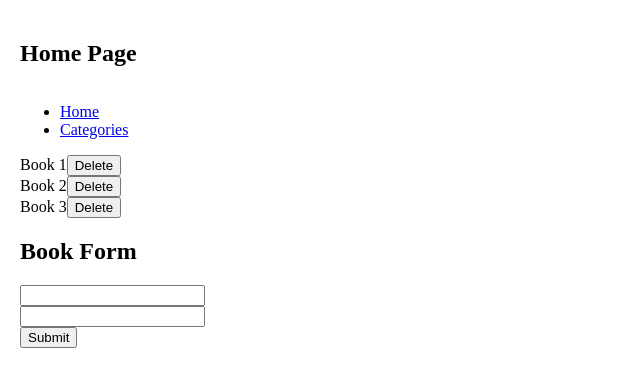
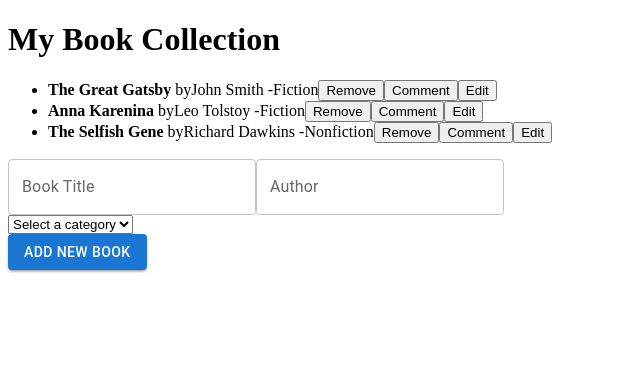
Before and after one commit to najibullahjafari/bookstore, a React (Create React App) app: page / in a window 1280 px wide. Shown: the top 386 px of the page, without its empty margins (0-640 px from the left). Built offline with nearby package versions, Linux system fonts and the light colour scheme.

Commit message:
Add redux to component

```diff
--- a/package.json
+++ b/package.json
@@ -3,6 +3,9 @@
   "version": "0.1.0",
   "private": true,
   "dependencies": {
+    "@emotion/react": "^11.11.1",
+    "@emotion/styled": "^11.11.0",
+    "@mui/material": "^5.14.3",
     "@reduxjs/toolkit": "^1.9.5",
     "@testing-library/jest-dom": "^5.17.0",
     "@testing-library/react": "^13.4.0",
--- a/src/App.js
+++ b/src/App.js
@@ -1,17 +1,20 @@
 import React from 'react';
 import { BrowserRouter as Router, Routes, Route } from 'react-router-dom';
+import { Provider } from 'react-redux';
+import store from './redux/store';
 import HomePage from './component/HomePage';
 import CategoriesPage from './component/Categories';
-// import Navigation from './component/navigation';
 
 function App() {
   return (
+    <Provider store={store}>
       <Router>
         <Routes>
           <Route path="/" element={<HomePage />} />
           <Route path="/categories" element={<CategoriesPage />} />
         </Routes>
       </Router>
+    </Provider>
   );
 }
 
--- /dev/null
+++ b/src/component/AddBookButton.js
@@ -0,0 +1,74 @@
+import React, { useState } from 'react';
+import { useDispatch } from 'react-redux';
+import TextField from '@mui/material/TextField';
+import Button from '@mui/material/Button';
+import { addBook } from '../redux/books/booksSlice';
+
+const AddBookButton = () => {
+  const dispatch = useDispatch();
+  const [title, setTitle] = useState('');
+  const [author, setAuthor] = useState('');
+  const [category, setCategory] = useState('');
+
+  const handleAddBook = () => {
+    if (!title || !author) {
+      return;
+    }
+    const newBook = {
+      item_id: `item${Date.now()}`,
+      title,
+      author,
+      category,
+    };
+    dispatch(addBook(newBook));
+    setTitle('');
+    setAuthor('');
+    setCategory('');
+  };
+
+  const categories = [
+    { label: 'Fiction', value: 'Fiction' },
+    { label: 'Nonfiction', value: 'Nonfiction' },
+    { label: 'Science Fiction', value: 'Science Fiction' },
+    { label: 'Mystery', value: 'Mystery' },
+    { label: 'Fantasy', value: 'Fantasy' },
+    { label: 'Romance', value: 'Romance' },
+  ];
+
+  return (
+    <div>
+      <TextField
+        label="Book Title"
+        variant="outlined"
+        value={title}
+        onChange={(e) => setTitle(e.target.value)}
+      />
+      <TextField
+        id="author" // Add id attribute to associate the label with this input
+        label="Author"
+        variant="outlined"
+        value={author}
+        onChange={(e) => setAuthor(e.target.value)}
+      />
+      <div>
+        <select
+          id="category"
+          value={category}
+          onChange={(e) => setCategory(e.target.value)}
+        >
+          <option value="">Select a category</option>
+          {categories.map((cat) => (
+            <option key={cat.value} value={cat.value}>
+              {cat.label}
+            </option>
+          ))}
+        </select>
+      </div>
+      <Button variant="contained" onClick={handleAddBook}>
+        Add New Book
+      </Button>
+    </div>
+  );
+};
+
+export default AddBookButton;
--- a/src/component/HomePage.js
+++ b/src/component/HomePage.js
@@ -1,30 +1,13 @@
 import React from 'react';
-import Navigation from './navigation';
-import ListBook from './listbook';
-import BookForm from './bookform';
-import '../index.css';
+import BookList from './listbook';
+import AddBookButton from './AddBookButton';
 
-function HomePage() {
-  // Sample data for books
-  const books = [
-    { id: 1, title: 'Book 1' },
-    { id: 2, title: 'Book 2' },
-    { id: 3, title: 'Book 3' },
-  ];
-
-  const handleDeleteBook = (id) => {
-    // Implement book deletion logic here (e.g., remove the book from the state or server)
-    console.log(`Deleting book with ID: ${id}`);
-  };
-
-  return (
-    <div className="home-con">
-      <h2>Home Page</h2>
-      <Navigation />
-      <ListBook books={books} onDelete={handleDeleteBook} />
-      <BookForm />
-    </div>
-  );
-}
+const HomePage = () => (
+  <div>
+    <h1>My Book Collection</h1>
+    <BookList />
+    <AddBookButton />
+  </div>
+);
 
 export default HomePage;
--- a/src/component/listbook.js
+++ b/src/component/listbook.js
@@ -1,38 +1,42 @@
 import React from 'react';
-import PropTypes from 'prop-types';
+import { useSelector, useDispatch } from 'react-redux';
+import { removeBook } from '../redux/books/booksSlice';
 
-function ListBook({ books, onDelete }) {
-  // Check if books is undefined or empty before rendering
-  if (!books || books.length === 0) {
-    return <div>No books available.</div>;
-  }
+const BookList = () => {
+  const books = useSelector((state) => state.books);
+  const dispatch = useDispatch();
+
+  const handleRemoveBook = (itemId) => {
+    dispatch(removeBook(itemId));
+  };
+
+  // Placeholder functions for "Comment" and "Edit" buttons
+  const handleCommentBook = (itemId) => {
+    console.log(`Comment button clicked for book with ID: ${itemId}`);
+  };
+
+  const handleEditBook = (itemId) => {
+    console.log(`Edit button clicked for book with ID: ${itemId}`);
+  };
 
   return (
-    <div>
+    <ul>
       {books.map((book) => (
-        <div key={book.id}>
-          <span>{book.title}</span>
-          <button type="button" onClick={() => onDelete(book.id)}>Delete</button>
-        </div>
+        <li key={book.item_id}>
+          <strong>{book.title}</strong>
+          {' '}
+          by
+          {book.author}
+          {' '}
+          -
+          {book.category}
+          <button type="button" onClick={() => handleRemoveBook(book.item_id)}>Remove</button>
+          <button type="button" onClick={() => handleCommentBook(book.item_id)}>Comment</button>
+          <button type="button" onClick={() => handleEditBook(book.item_id)}>Edit</button>
+        </li>
       ))}
-    </div>
+    </ul>
   );
-}
-
-// Add prop type validation
-ListBook.propTypes = {
-  books: PropTypes.arrayOf(
-    PropTypes.shape({
-      id: PropTypes.number.isRequired,
-      title: PropTypes.string.isRequired,
-    }),
-  ),
-  onDelete: PropTypes.func.isRequired,
 };
 
-// Add defaultProps to avoid the error
-ListBook.defaultProps = {
-  books: [], // You can provide a default empty array here if needed
-};
-
-export default ListBook;
+export default BookList;
--- a/src/redux/books/booksSlice.js
+++ b/src/redux/books/booksSlice.js
@@ -1,18 +1,38 @@
 import { createSlice } from '@reduxjs/toolkit';
 
-const initialState = {
-  books: [],
-};
+const initialState = [
+  {
+    item_id: 'item1',
+    title: 'The Great Gatsby',
+    author: 'John Smith',
+    category: 'Fiction',
+  },
+  {
+    item_id: 'item2',
+    title: 'Anna Karenina',
+    author: 'Leo Tolstoy',
+    category: 'Fiction',
+  },
+  {
+    item_id: 'item3',
+    title: 'The Selfish Gene',
+    author: 'Richard Dawkins',
+    category: 'Nonfiction',
+  },
+];
 
 const booksSlice = createSlice({
   name: 'books',
   initialState,
   reducers: {
     addBook: (state, action) => {
-      state.books.push(action.payload);
+      state.push(action.payload);
     },
     removeBook: (state, action) => {
-      state.books = state.books.filter((book) => book.id !== action.payload.id);
+      const bookIndex = state.findIndex((book) => book.item_id === action.payload);
+      if (bookIndex !== -1) {
+        state.splice(bookIndex, 1);
+      }
     },
   },
 });
```
Also changed, not shown: src/component/RemoveBookButton.js (added, +20 -0 lines), 1 other file (tests, documents, lock files or other folders). Lines whose indentation alone changed are shown as unchanged.
